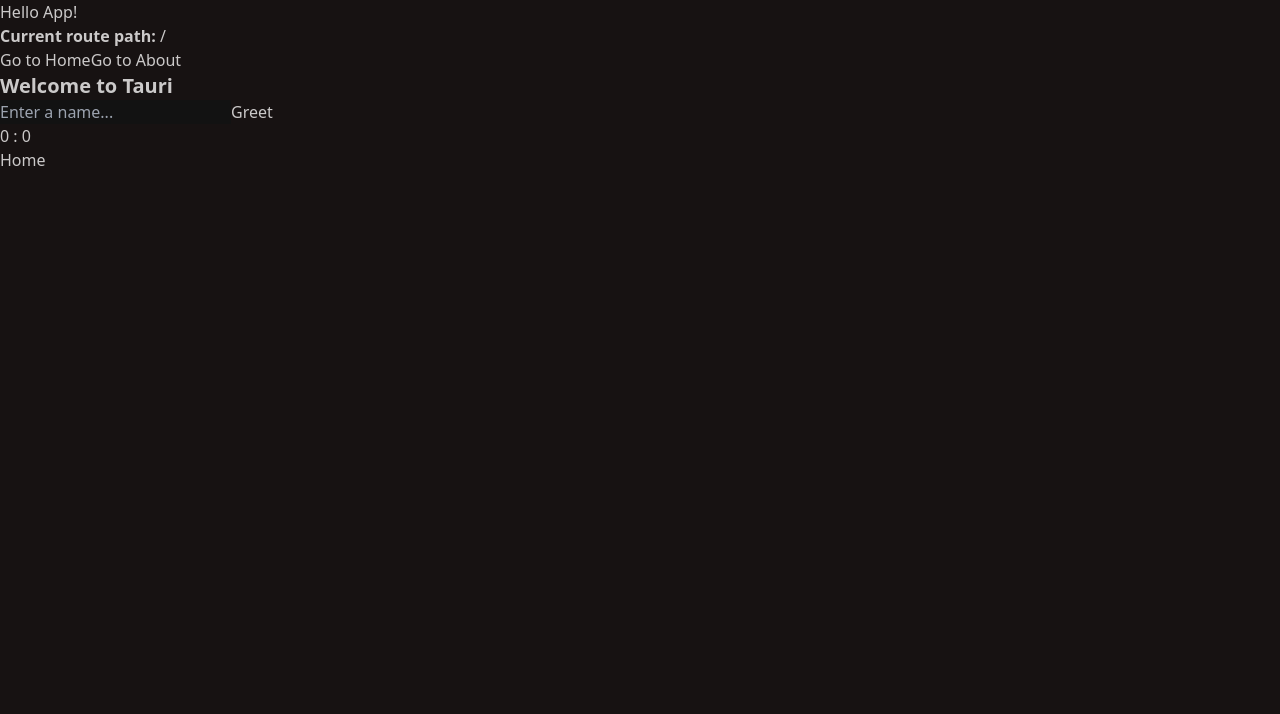
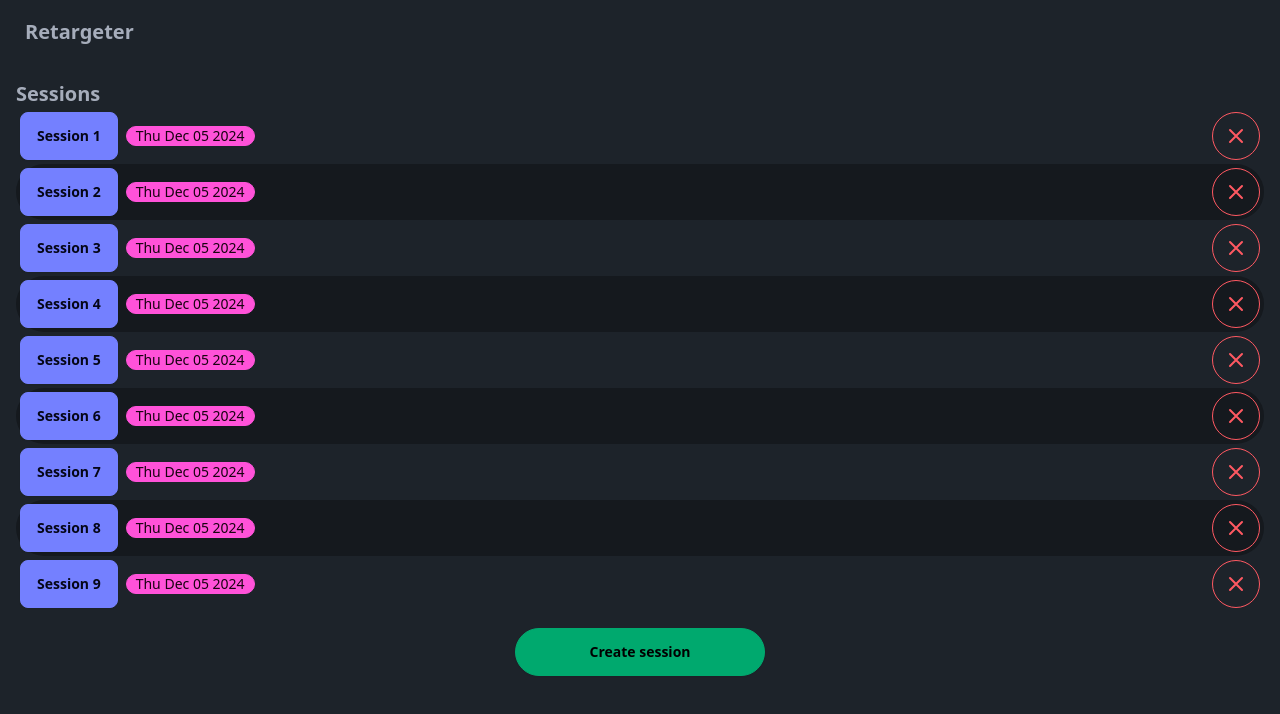
Before and after one commit to Minimata/retarget-tool, a Vue app: page / in a window 1280 px wide. Shown: the top 714 px of the page. Built offline with nearby package versions, Linux system fonts and the light colour scheme.

Commit message:
feat: basic sessions list

```diff
--- a/src/App.vue
+++ b/src/App.vue
@@ -2,6 +2,9 @@
 import { ref } from "vue";
 import { invoke } from "@tauri-apps/api/core";
 import { useMouse } from '@vueuse/core'
+import NavBar from "./components/NavBar.vue";
+import MainWrapper from "./components/MainWrapper.vue";
+import TopWrapper from "./components/TopWrapper.vue";
 
 const greetMsg = ref("");
 const name = ref("");
@@ -15,24 +18,14 @@
 </script>
 
 <template>
-  <h1>Hello App!</h1>
-  <p>
-    <strong>Current route path:</strong> {{ $route.fullPath }}
-  </p>
-  <nav>
-    <RouterLink to="/">Go to Home</RouterLink>
-    <RouterLink to="/about">Go to About</RouterLink>
-  </nav>
-
-  <main class="container">
-    <h1 class="text-xl font-bold">Welcome to Tauri</h1>
-
-    <form class="row" @submit.prevent="greet">
-      <input id="greet-input" v-model="name" placeholder="Enter a name..." />
-      <button type="submit">Greet</button>
-    </form>
-    <p>{{ mouseDefault.x }} : {{ mouseDefault.y }}</p>
-
-    <RouterView />
-  </main>
+  <TopWrapper>
+    <NavBar />
+    <MainWrapper>
+      <!-- <form class="row" @submit.prevent="greet">
+        <input id="greet-input" v-model="name" placeholder="Enter a name..." />
+        <button type="submit">Greet</button>
+      </form> -->
+      <RouterView />
+    </MainWrapper>
+  </TopWrapper>
 </template>
--- /dev/null
+++ b/src/components/MainWrapper.vue
@@ -0,0 +1,5 @@
+<template>
+    <main class="">
+        <slot />
+    </main>
+</template>
--- /dev/null
+++ b/src/components/NavBar.vue
@@ -0,0 +1,9 @@
+<template>
+    <nav>
+        <div class="navbar bg-base-100">
+            <RouterLink to="/">
+                <a class="btn btn-ghost text-xl">Retargeter</a>
+            </RouterLink>
+        </div>
+    </nav>
+</template>
--- /dev/null
+++ b/src/components/SectionTitle.vue
@@ -0,0 +1,5 @@
+<template>
+    <h1 class="text-xl font-bold">
+        <slot />
+    </h1>
+</template>
--- /dev/null
+++ b/src/components/SessionItem.vue
@@ -0,0 +1,27 @@
+<script setup lang="ts">
+const { title, date, isOdd } = defineProps<{
+    title: string,
+    date: Date,
+    isOdd: boolean
+}>()
+
+let mainClass = "flex rounded-full w-full p-1 items-center gap-2"
+if (isOdd) {
+    mainClass += " bg-base-300"
+}
+</script>
+
+
+<template>
+    <div :class="mainClass">
+        <button class="btn btn-primary">{{ title }}</button>
+        <div class="badge badge-secondary">{{ date.toDateString() }}</div>
+        <div class="grow"></div>
+        <button class="btn btn-circle btn-outline btn-error">
+            <svg xmlns="http://www.w3.org/2000/svg" class="h-6 w-6" fill="none" viewBox="0 0 24 24"
+                stroke="currentColor">
+                <path stroke-linecap="round" stroke-linejoin="round" stroke-width="2" d="M6 18L18 6M6 6l12 12" />
+            </svg>
+        </button>
+    </div>
+</template>
--- a/src/pages/about.vue
+++ b/src/components/TopWrapper.vue
@@ -1,3 +1,3 @@
 <template>
-  <h1>About</h1>
+    <slot />
 </template>
--- a/src/pages/index.vue
+++ b/src/pages/index.vue
@@ -1,3 +1,72 @@
+<script setup lang="ts">
+import { ref } from 'vue'
+
+import SectionTitle from '../components/SectionTitle.vue';
+import SessionItem from '../components/SessionItem.vue';
+
+const sessions = ref([
+  {
+    title: "Session 1",
+    date: new Date()
+  },
+  {
+    title: "Session 2",
+    date: new Date()
+  },
+  {
+    title: "Session 3",
+    date: new Date()
+  },
+  {
+    title: "Session 4",
+    date: new Date()
+  },
+  {
+    title: "Session 5",
+    date: new Date()
+  },
+  {
+    title: "Session 6",
+    date: new Date()
+  },
+  {
+    title: "Session 7",
+    date: new Date()
+  },
+  {
+    title: "Session 8",
+    date: new Date()
+  },
+  {
+    title: "Session 9",
+    date: new Date()
+  },
+])
+
+
+</script>
+
 <template>
-  <h1>Home</h1>
+  <div class="p-4">
+    <SectionTitle>Sessions</SectionTitle>
+
+    <div class="flex justify-center">
+      <div v-if="sessions.length == 0" class="card bg-base-100 w-96 shadow-xl">
+        <div class="card-body">
+          <h2 class="card-title">No sessions yet...</h2>
+          <div class="card-actions justify-end">
+            <button class="btn btn-primary">Create session</button>
+          </div>
+        </div>
+      </div>
+      <div v-else class="flex flex-col w-full gap-4">
+        <ul>
+          <li v-for="(session, index) in sessions">
+            <SessionItem :title="session.title" :date="session.date" :is-odd="index % 2 != 0"/>
+          </li>
+        </ul>
+        <button class="btn btn-success rounded-full w-1/5 mx-auto">Create session</button>
+      </div>
+    </div>
+  </div>
 </template>
--- a/tailwind.config.js
+++ b/tailwind.config.js
@@ -11,6 +11,6 @@
   },
   plugins: [daisyui],
   daisyui: {
-    themes: ["forest"],
+    themes: ["dark"],
   },
 }
--- a/typed-router.d.ts
+++ b/typed-router.d.ts
@@ -19,6 +19,5 @@
    */
   export interface RouteNamedMap {
     '/': RouteRecordInfo<'/', '/', Record<never, never>, Record<never, never>>,
-    '/about': RouteRecordInfo<'/about', '/about', Record<never, never>, Record<never, never>>,
   }
 }
```
